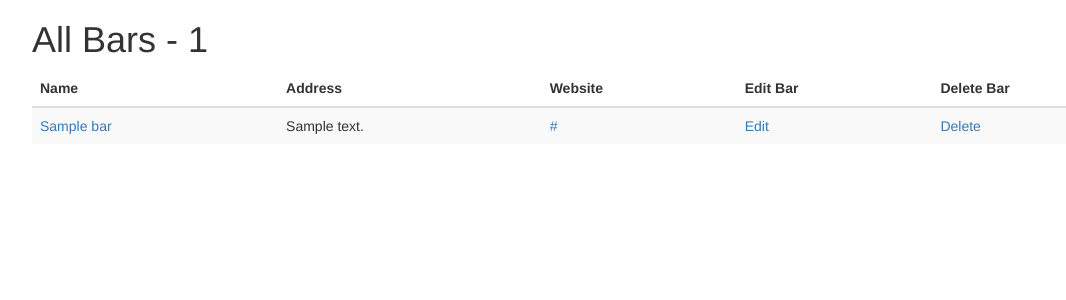
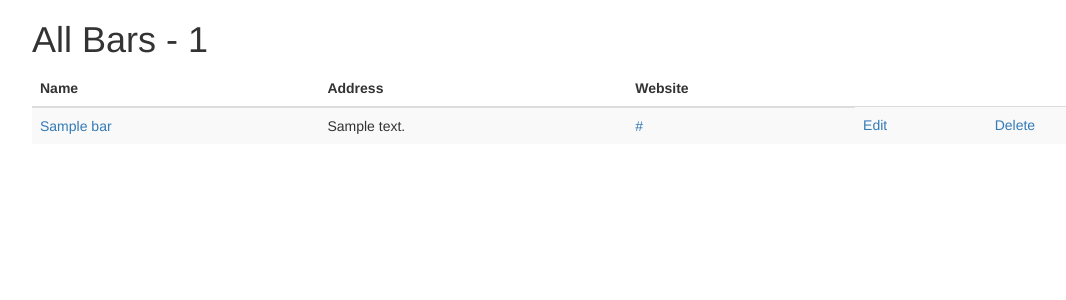
Before and after one commit to goingpaper/project, a Django app: page /bars/ in a window 1280 px wide. Shown: the part 222-522 px from the top of the page, without its empty margins (38-1104 px from the left). Run offline with Django 3.2, Linux system fonts and the light colour scheme; a user stored in the database is signed in; tables that the repository leaves empty hold one stand-in row (values such as "Sample post"); parts of the project's set-up code (start-up, migrations or seed data) failed here and were passed over; some libraries are stand-ins or nearby versions.

Commit message:
Update bars.html

```diff
--- a/project/barreviews/templates/barreviews/bars.html
+++ b/project/barreviews/templates/barreviews/bars.html
@@ -9,10 +9,7 @@
             <th>Address</th>
             <th>Website</th>
 
-			{% if user.is_staff %}
-            <th>Edit Bar</th>
-            <th>Delete Bar</th>
-			{% endif %}
+
 
         </tr>
     </thead>
```
